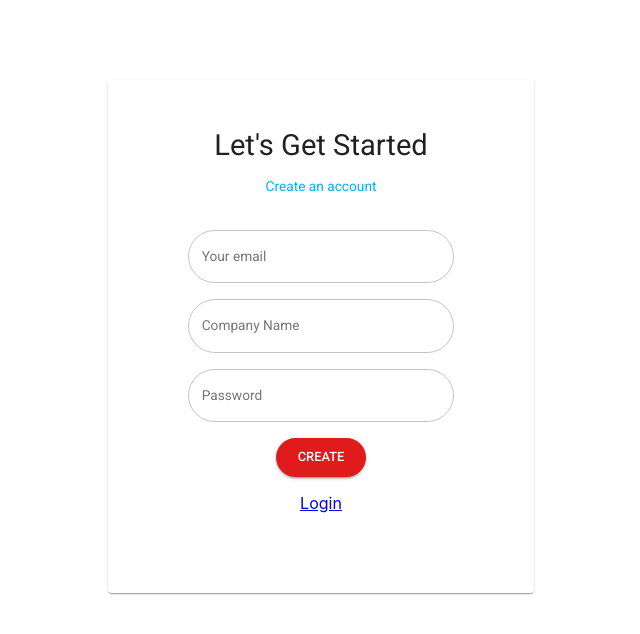
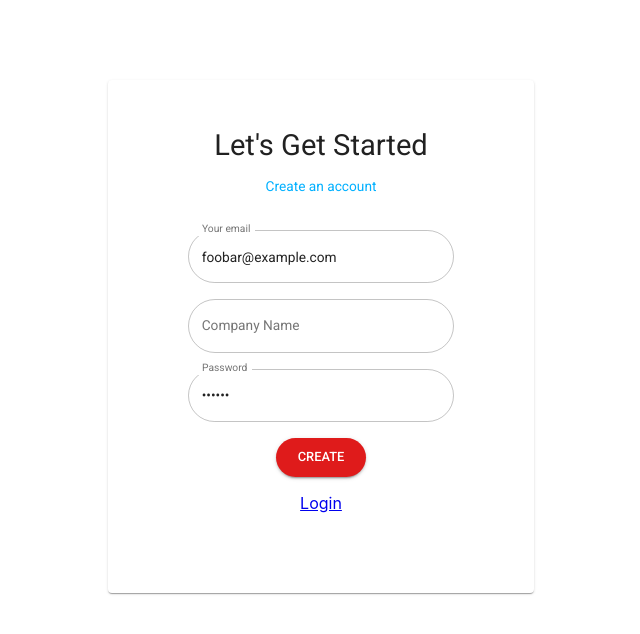
Before and after one commit to hatchways/team-banh-mi, a React (Create React App) app in the folder client/: page /signup in a window 1280 px wide. Shown: the top 634 px of the page, without its empty margins (319-959 px from the left). Built offline with nearby package versions, Linux system fonts and the light colour scheme.

Commit message:
updating

```diff
--- a/client/src/App.js
+++ b/client/src/App.js
@@ -22,7 +22,6 @@ const useStyles = makeStyles((theme) => ({
 
 function App() {
   const loggedIn = false;
-  const classes = useStyles();
 
   return (
     <MuiThemeProvider theme={theme}>
@@ -36,25 +35,6 @@ function App() {
             </BrowserRouter>
     </MuiThemeProvider>
   );
-
-  // return (
-  //   <MuiThemeProvider theme={theme}>
-  //     <Paper>
-  //       <Grid container direction="column" className={classes.root}>
-  //         <Grid item></Grid>
-  //         <Grid className={classes.page}>
-  //           <BrowserRouter>
-  //             <Route exact path="/">
-  //               {loggedIn ? <Redirect to="/dashboard" /> : <LoginPage />}
-  //             </Route>
-  //             <Route path="/dashboard" exact component={LandingPage} />
-  //             <Route path="/login" exact component={LoginPage} />
-  //           </BrowserRouter>
-  //         </Grid>
-  //       </Grid>
-  //     </Paper>
-  //   </MuiThemeProvider>
-  // );
 }
 
 export default App;
--- a/client/src/pages/LoginPage.js
+++ b/client/src/pages/LoginPage.js
@@ -15,7 +15,7 @@ const validationSchema = yup.object({
     .required("Email is required"),
   password: yup
     .string("Enter your password")
-    .min(8, "Password should be of minimum 8 characters length")
+    .min(6, "Password should be of minimum 6 characters length")
     .required("Password is required"),
 });
 
--- a/client/src/pages/SignupPage.js
+++ b/client/src/pages/SignupPage.js
@@ -5,6 +5,25 @@ import { Button } from "@material-ui/core";
 import { makeStyles } from "@material-ui/core/styles";
 import { Typography } from "@material-ui/core";
 import { Link } from "react-router-dom";
+import { useFormik } from "formik";
+import * as yup from "yup";
+
+
+
+const validationSchema = yup.object({
+  email: yup
+    .string("Enter your email")
+    .email("Enter a valid email")
+    .required("Email is required"),
+  company: yup
+    .string("Enter your company name")
+    .min(8, "Company name should be of minimum 4 characters length")
+    .required("Company name is required"),
+  password: yup
+    .string("Enter your password")
+    .min(6, "Password should be of minimum 6 characters length")
+    .required("Password is required"),
+});
 
 const useStyles = makeStyles((theme) => ({
   root: {
@@ -39,11 +58,27 @@ export default function SignupPage() {
     company: "",
   });
 
+
+
   useEffect(() => {
     console.log("user updated", user);
   }, [user]);
 
   const classes = useStyles();
+
+
+
+  const formik = useFormik({
+    initialValues: {
+      email: "foobar@example.com",
+      password: "foobar",
+    },
+    validationSchema: validationSchema,
+    onSubmit: (values) => {
+      alert(JSON.stringify(values, null, 2));
+    },
+  });
+
   return (
     <React.Fragment>
       <Grid
@@ -68,7 +103,7 @@ export default function SignupPage() {
             >
               Create an account
             </Typography>
-            <form noValidate autoComplete="off">
+            <form onSubmit={formik.handleSubmit}>
               <Grid
                 id="grid-form"
                 container
@@ -82,14 +117,15 @@ export default function SignupPage() {
                   className={classes.fullWidth}
                 >
                   <TextField
-                    id="emailInput"
+                    id="email"
+                    name="email"
                     label="Your email"
                     variant="outlined"
                     fullWidth={true}
-                    value={user.username}
-                    onChange={(event) =>
-                      setUser({ ...user, username: event.target.value })
-                    }
+                    value={formik.values.email}
+                    onChange={formik.handleChange}
+                    error={formik.touched.email && Boolean(formik.errors.email)}
+                    helperText={formik.touched.email && formik.errors.email}
                   />
                 </Grid>
                 <Grid
@@ -98,28 +134,30 @@ export default function SignupPage() {
                   className={classes.fullWidth}
                 >
                   <TextField
-                    id="company-input"
+                    id="company"
+                    name="company"
                     label="Company Name"
                     variant="outlined"
                     fullWidth={true}
-                    value={user.company}
-                    onChange={(event) =>
-                      setUser({ ...user, company: event.target.value })
-                    }
+                    value={formik.values.company}
+                    onChange={formik.handleChange}
+                    error={formik.touched.company && Boolean(formik.errors.company)}
+                    helperText={formik.touched.company && formik.errors.company}
                   />
                 </Grid>
                 <Grid item className={classes.fullWidth}>
                   <TextField
                     className={classes.roundedCorner}
-                    id="passwordInput"
+                    id="password"
+                    name="password"
                     label="Password"
                     variant="outlined"
                     fullWidth={true}
                     type="password"
-                    value={user.password}
-                    onChange={(event) =>
-                      setUser({ ...user, password: event.target.value })
-                    }
+                    value={formik.values.password}
+                    onChange={formik.handleChange}
+                    error={formik.touched.password && Boolean(formik.errors.password)}
+                    helperText={formik.touched.password && formik.errors.password}
                   />
                 </Grid>
                 <Grid item>
@@ -128,6 +166,7 @@ export default function SignupPage() {
                     variant="contained"
                     color="primary"
                     size="large"
+                    type="submit"
                   >
                     Create
                   </Button>
```
